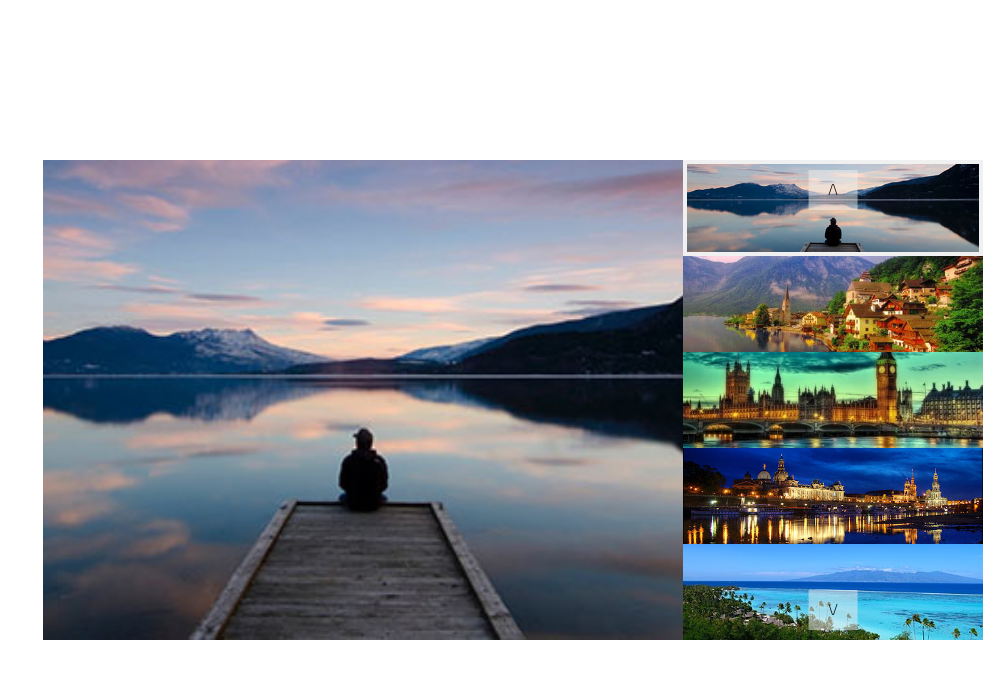
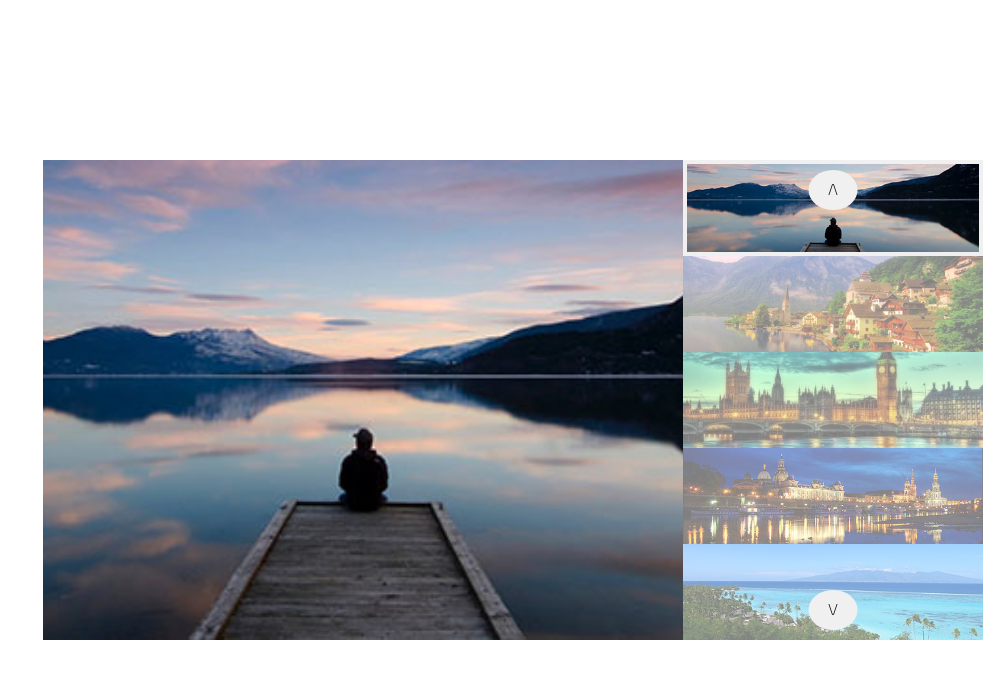
Before and after one commit to Leograzioli/js-array-carousel, a plain HTML site: page index.html in a window 1280 px wide. Shown: the whole page, without its empty margins (277-1280 px from the left). Drawn offline with Linux system fonts and the light colour scheme.

Commit message:
add opacity

```diff
--- a/css/style.css
+++ b/css/style.css
@@ -4,11 +4,6 @@
     box-sizing: border-box;
 }
 
-img {
-    width: 100%;
-    height: 100%;
-    object-fit: cover;
-}
 
 .container {
     position: relative;
@@ -41,8 +36,22 @@ img {
 
 }
 
+.card img {
+    width: 100%;
+    height: 100%;
+    object-fit: cover;
+}
+
+.card-small-img img {
+    opacity: 0.5;
+}
+
 .active-border {
-    border: 4px solid rgb(240, 240, 240)
+    border: 4px solid rgb(240, 240, 240);
+}
+
+.active-border img {
+    opacity: 1;
 }
 
 .top,
@@ -50,9 +59,11 @@ img {
     position: absolute;
     left: 50%;
     transform: translatex(-50%);
-    background-color: rgba(240, 240, 240, 0.5);
+    background-color: rgb(240, 240, 240);
+    border-radius: 50%;
     line-height: 40px;
     padding: 0 20px;
+    z-index: 999;
 }
 .top {
     top: 10px;
```
